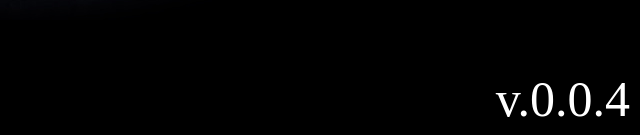
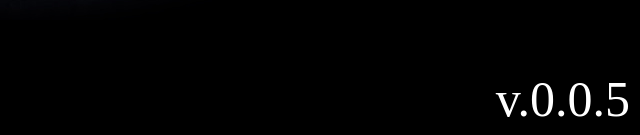
Before and after one commit to t585585/ci-cd, a plain HTML site: page content/index.html in a window 1280 px wide. Shown: the part 662-797 px from the top of the page, 640-1280 px from the left. Drawn offline with Linux system fonts and the light colour scheme.

Commit message:
Update pipeline and Release version v.0.0.5

```diff
--- a/content/index.html
+++ b/content/index.html
@@ -27,7 +27,7 @@
   </style>
 </head>
 <body>
-  <span class="overlay-text">v.0.0.4</span>
+  <span class="overlay-text">v.0.0.5</span>
   <img src="idm_pic.jpg" alt="Картинка">
 </body>
 </html>
```
Also changed, not shown: 1 other file.
